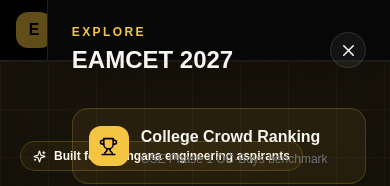
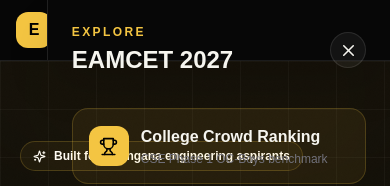
Before and after one commit to AnjaniBeesu/Eamcet-2027, a Next.js app: page / in a window 390 px wide. Both pictures are taken after a click on the button "Open menu". Shown: the top 186 px of the page. Built offline with nearby package versions, Linux system fonts and the light colour scheme.

Commit message:
Make mobile drawer backdrop fully opaque

```diff
--- a/components/SidebarMenu.tsx
+++ b/components/SidebarMenu.tsx
@@ -12,7 +12,7 @@
       <button type="button" onClick={() => setOpen(true)} aria-label="Open menu" className="grid h-9 w-9 shrink-0 place-items-center rounded-full border border-white/10 bg-white/5 transition hover:scale-105 hover:bg-white/10"><Menu size={19} /></button>
       {open && (
         <div className="fixed inset-0 z-[100]">
-          <button aria-label="Close menu" className="absolute inset-0 bg-black/60" onClick={() => setOpen(false)} />
+          <button aria-label="Close menu" className="mobile-menu-backdrop absolute inset-0" onClick={() => setOpen(false)} />
           <aside className="mobile-menu-drawer absolute right-0 top-0 flex h-full w-[min(360px,88vw)] flex-col border-l border-white/10 bg-[#070707] p-6 shadow-2xl">
             <div className="flex items-center justify-between">
               <div><p className="text-xs font-black uppercase tracking-[.2em] text-[#f4c542]">Explore</p><h2 className="mt-1 text-2xl font-black">EAMCET 2027</h2></div>
```
